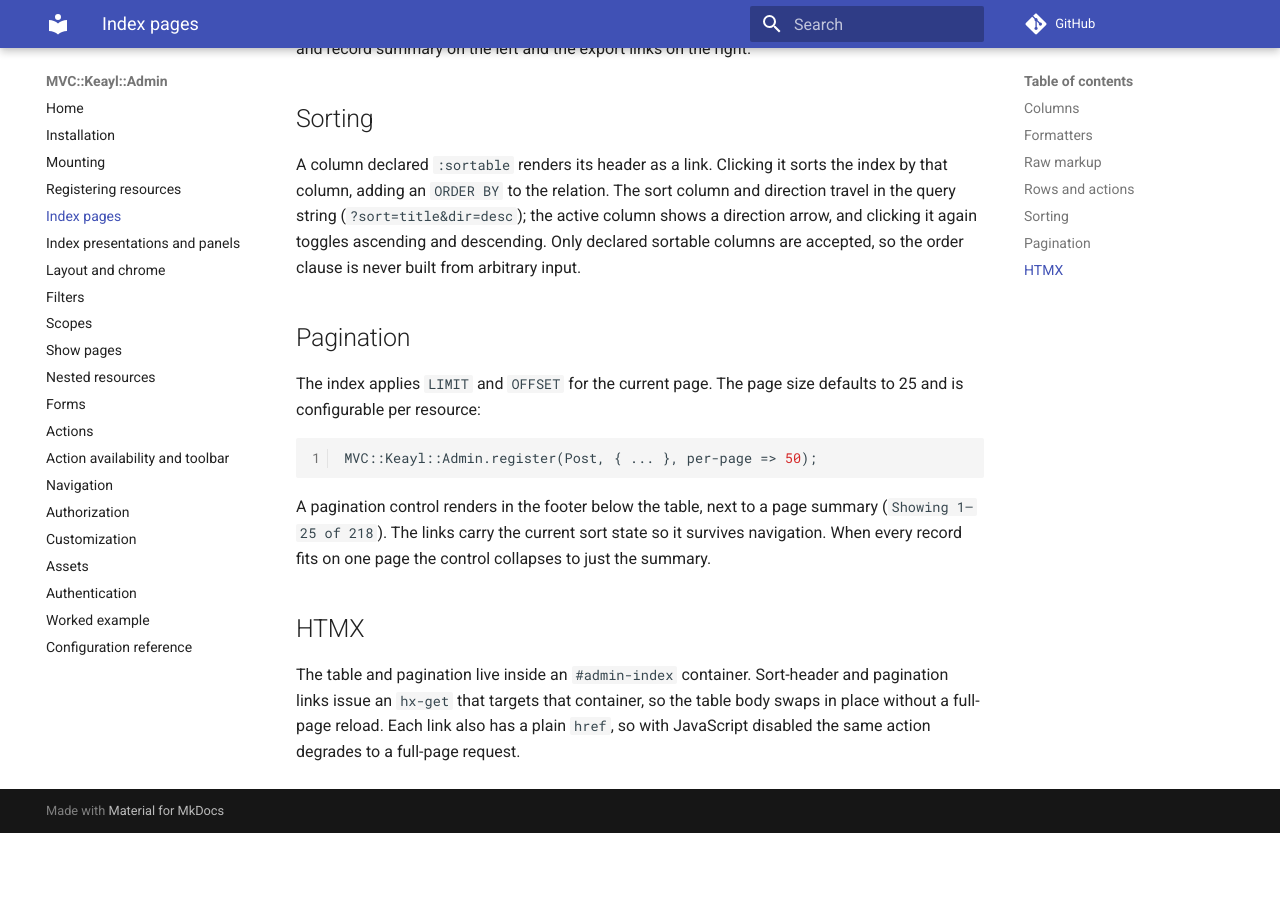
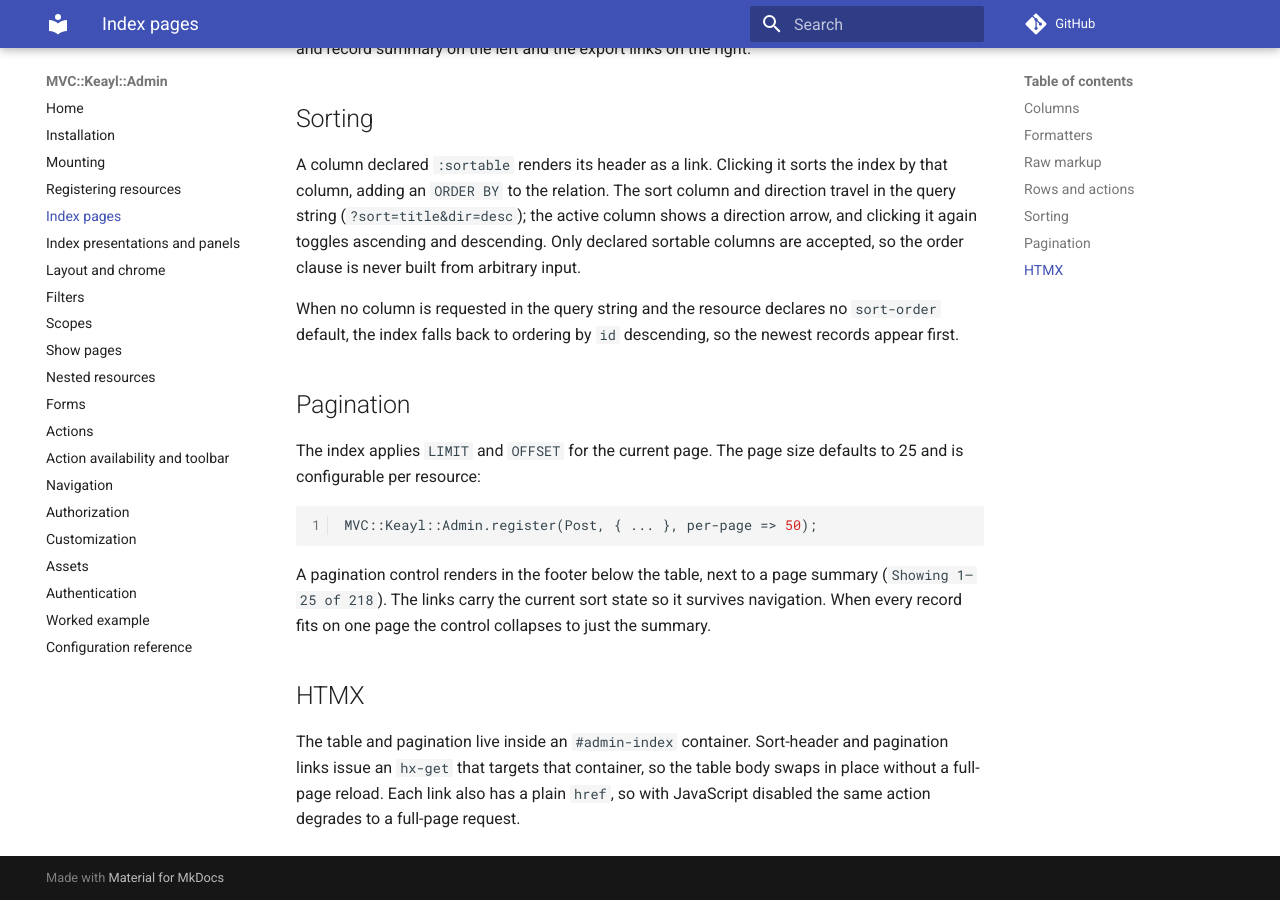
Before and after one commit to gdonald/MVC-Keayl-Admin, an MkDocs documentation site: the page built from docs-src/docs/index-pages.md, in a window 1280 px wide and 900 px high, scrolled down 1535 px. Built offline with MkDocs 1.6.1 and Material for MkDocs 9.7.7, drawn with Linux system fonts in a browser that asks for light colours; comment, search, counter and statistics services are not loaded; before the commit the page ends 2368 px from its top, so only the background shows below that.

Commit message:
Add default sort on index pages

```diff
--- a/docs-src/docs/index-pages.md
+++ b/docs-src/docs/index-pages.md
@@ -73,6 +73,10 @@ shows a direction arrow, and clicking it again toggles ascending and descending.
 Only declared sortable columns are accepted, so the order clause is never built
 from arbitrary input.
 
+When no column is requested in the query string and the resource declares no
+`sort-order` default, the index falls back to ordering by `id` descending, so the
+newest records appear first.
+
 ## Pagination
 
 The index applies `LIMIT` and `OFFSET` for the current page. The page size
```
Also changed, not shown: 5 other files.
